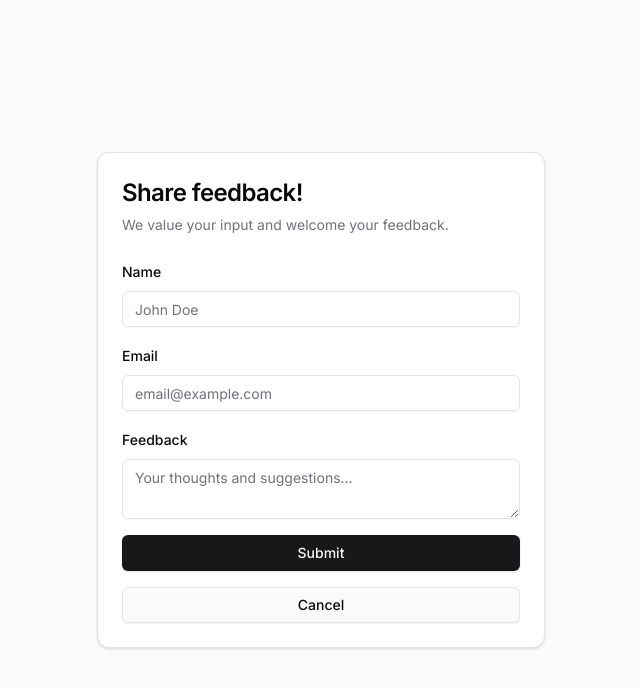
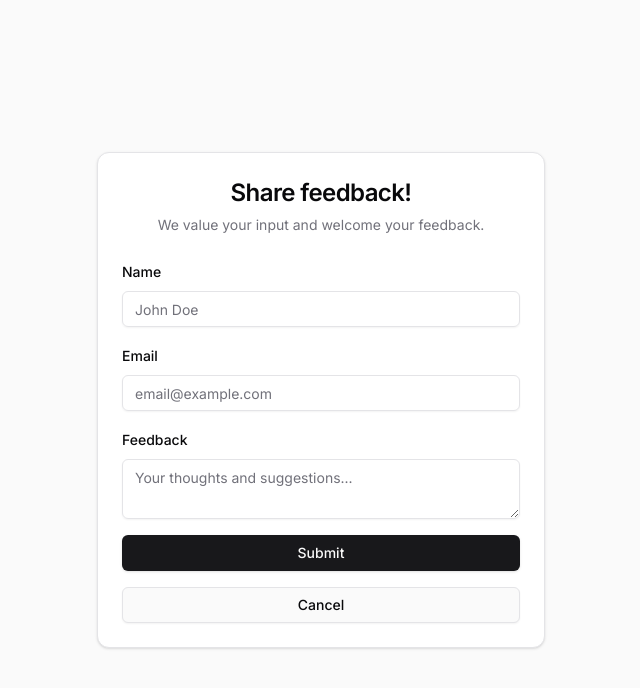
Before and after one commit to sandibi13/zephyr, a Next.js app: page /feedback in a window 1280 px wide. Shown: the top 688 px of the page, without its empty margins (319-959 px from the left). Built offline with nearby package versions, Linux system fonts and the light colour scheme.

Commit message:
improved landing page and feedback page ui

```diff
--- a/src/app/(landing)/page.tsx
+++ b/src/app/(landing)/page.tsx
@@ -83,7 +83,7 @@ export default function LandingPage() {
               <Link href="/feedback">Feedback</Link>
             </Button>
             <Button size="lg" asChild>
-              <Link href="/sign-up">Sign up</Link>
+              <Link href="/chat">Get Started</Link>
             </Button>
           </div>
         </div>
--- a/src/components/feedback.tsx
+++ b/src/components/feedback.tsx
@@ -15,7 +15,7 @@ import Link from "next/link";
 export const Feedback = () => {
   return (
     <Card className="w-full max-w-md">
-      <CardHeader>
+      <CardHeader className="text-center">
         <CardTitle className="text-2xl">Share feedback!</CardTitle>
         <CardDescription>
           We value your input and welcome your feedback.
```
